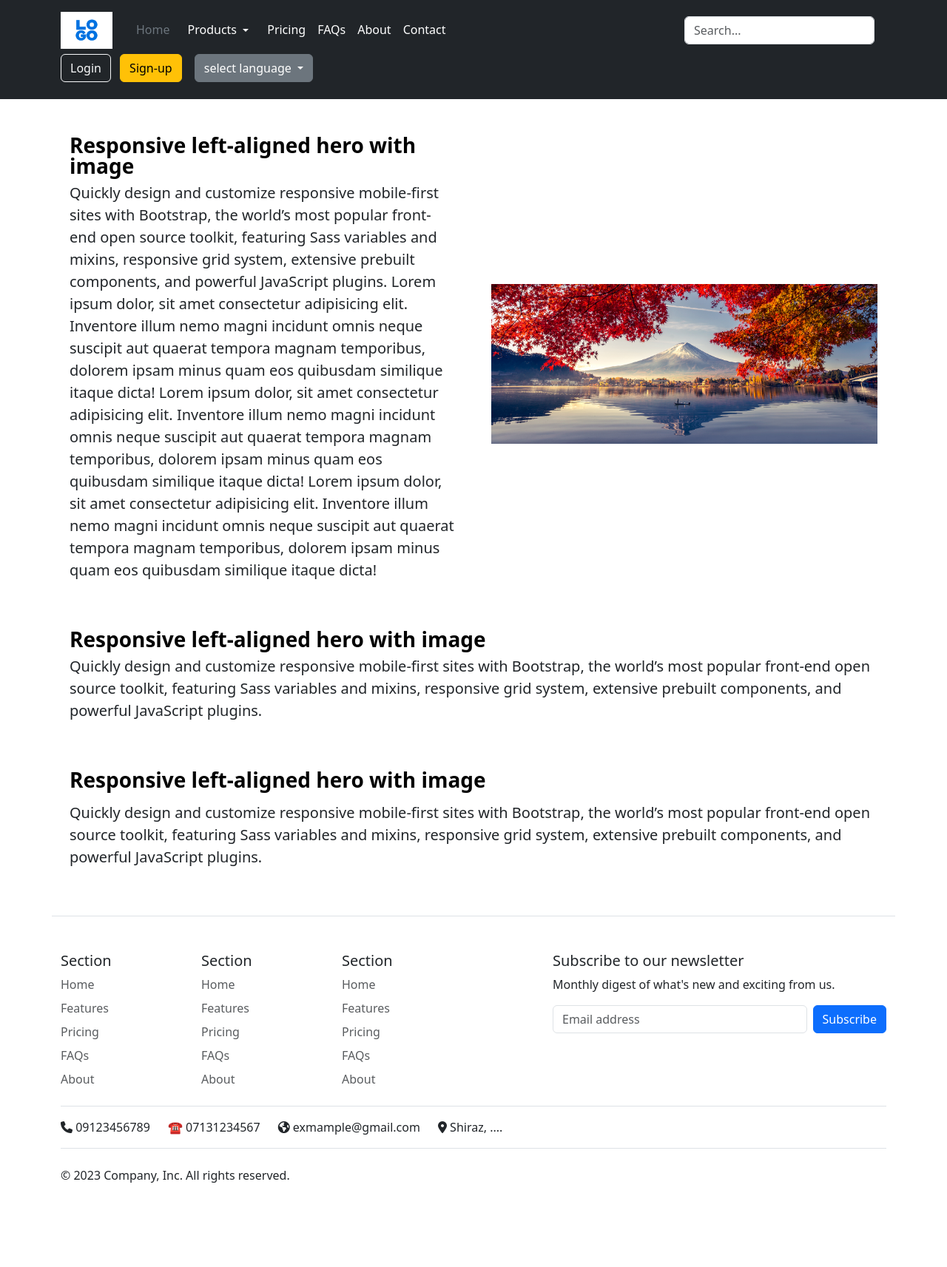
After one commit to erf04/kgs, a Django app: page /en/AboutUs/ in a window 1280 px wide. The commit adds this page. Shown: the whole page at 74% size. Run offline with Django 4.2, Linux system fonts and the light colour scheme; some libraries are stand-ins or nearby versions.

Commit message:
about us and somethings else

```diff
--- /dev/null
+++ b/oobacho/enapp/templates/AboutUs.html
@@ -0,0 +1,58 @@
+{% extends 'baseEn.html' %} {% load static %} {% block content %}
+<div class="container px-4 py-5">
+  <div class="row flex-lg-row-reverse align-items-center g-5">
+    <div class="col-10 col-sm-8 col-lg-6">
+      <img
+      style="width: auto; height: auto;"
+        src="{% static 'Landscape-Color.jpg' %}"
+        class="d-block mx-lg-auto img-fluid"
+        alt="Bootstrap Themes"
+      />
+    </div>
+    <div class="col-lg-6">
+      <h3 class="fw-bold text-body-emphasis lh-1" id="text">
+        Responsive left-aligned hero with image
+      </h3>
+      <p class="lead">
+        Quickly design and customize responsive mobile-first sites with
+        Bootstrap, the world’s most popular front-end open source toolkit,
+        featuring Sass variables and mixins, responsive grid system, extensive
+        prebuilt components, and powerful JavaScript plugins. Lorem ipsum dolor,
+        sit amet consectetur adipisicing elit. Inventore illum nemo magni
+        incidunt omnis neque suscipit aut quaerat tempora magnam temporibus,
+        dolorem ipsam minus quam eos quibusdam similique itaque dicta!
+        Lorem ipsum dolor,
+        sit amet consectetur adipisicing elit. Inventore illum nemo magni
+        incidunt omnis neque suscipit aut quaerat tempora magnam temporibus,
+        dolorem ipsam minus quam eos quibusdam similique itaque dicta!
+        Lorem ipsum dolor,
+        sit amet consectetur adipisicing elit. Inventore illum nemo magni
+        incidunt omnis neque suscipit aut quaerat tempora magnam temporibus,
+        dolorem ipsam minus quam eos quibusdam similique itaque dicta!
+      </p>
+    </div>
+    <div>
+      <h3 class="fw-bold text-body-emphasis lh-1" id="text">
+        Responsive left-aligned hero with image
+      </h3>
+      <p class="lead">
+        Quickly design and customize responsive mobile-first sites with
+        Bootstrap, the world’s most popular front-end open source toolkit,
+        featuring Sass variables and mixins, responsive grid system, extensive
+        prebuilt components, and powerful JavaScript plugins.
+      </p>
+    </div>
+    <div>
+      <h3 class="fw-bold text-body-emphasis lh-1 mb-3" id="text">
+        Responsive left-aligned hero with image
+      </h3>
+      <p class="lead">
+        Quickly design and customize responsive mobile-first sites with
+        Bootstrap, the world’s most popular front-end open source toolkit,
+        featuring Sass variables and mixins, responsive grid system, extensive
+        prebuilt components, and powerful JavaScript plugins.
+      </p>
+    </div>
+  </div>
+</div>
+{% endblock %}
--- a/oobacho/enapp/templates/gallery.html
+++ b/oobacho/enapp/templates/gallery.html
@@ -10,7 +10,6 @@
 </style>
 <div class="container">
   <div class="row">
-    {% for  %}
     <div
       class="col-3 zooom my-3"
       style="max-height: 400px; max-width: 300px; object-fit: cover"
--- a/oobacho/enapp/templates/product.html
+++ b/oobacho/enapp/templates/product.html
@@ -65,10 +65,10 @@ https://templatemo.com/tm-556-catalog-z
       </div>
     </nav> -->
 
-    {% for product in htmlproducts %}
+    <!-- {% for product in htmlproducts %}
     <h1 class="btn btn-warning">{{product.name}}</h1>
     <h2>{{product.description}}</h2>
-    {% endfor %}
+    {% endfor %} -->
 
     <div
       class="tm-hero d-flex justify-content-center align-items-center"
--- a/oobacho/enapp/urls.py
+++ b/oobacho/enapp/urls.py
@@ -6,5 +6,5 @@ urlpatterns = [
     path('gallery/',views.gallery,name="gallery"),
     path('photo-detail/',views.img_detail,name="photo-detail"),
     path('products/',views.products,name="products"),
-
+    path('AboutUs/',views.AboutUs,name="AboutUs"),
 ]
--- a/oobacho/enapp/views.py
+++ b/oobacho/enapp/views.py
@@ -11,6 +11,9 @@ def gallery(request):
 def img_detail(request):
     return render(request,"photo-detail.html",{})
 
+def AboutUs(request):
+    return render(request,"AboutUs.html",{})
+
 def products(request):
     theproducts=Product.objects.filter(name="sagi")
 
```
Also changed, not shown: oobacho/enapp/templates/indexEn.html (+5 -5 lines).
